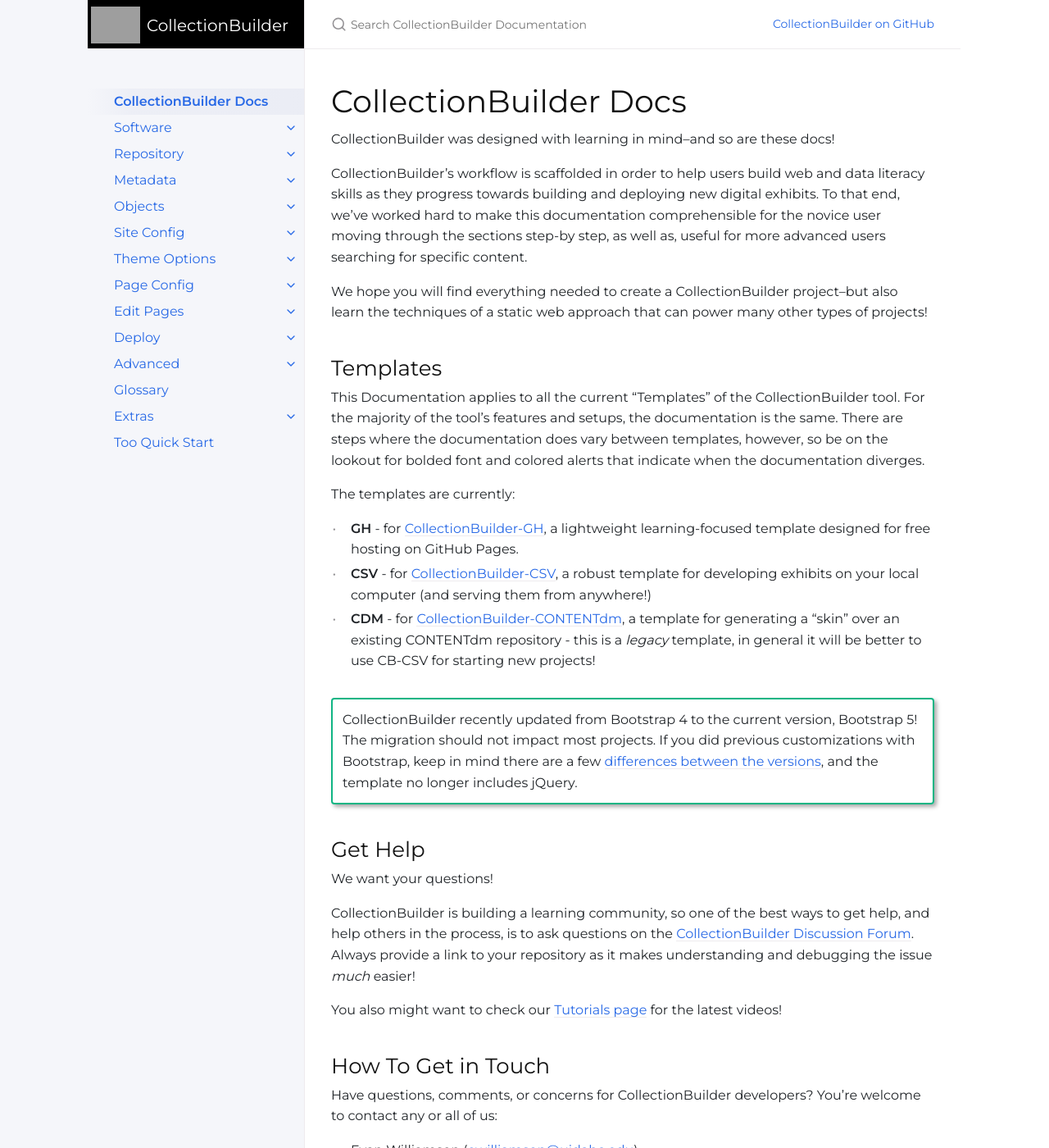
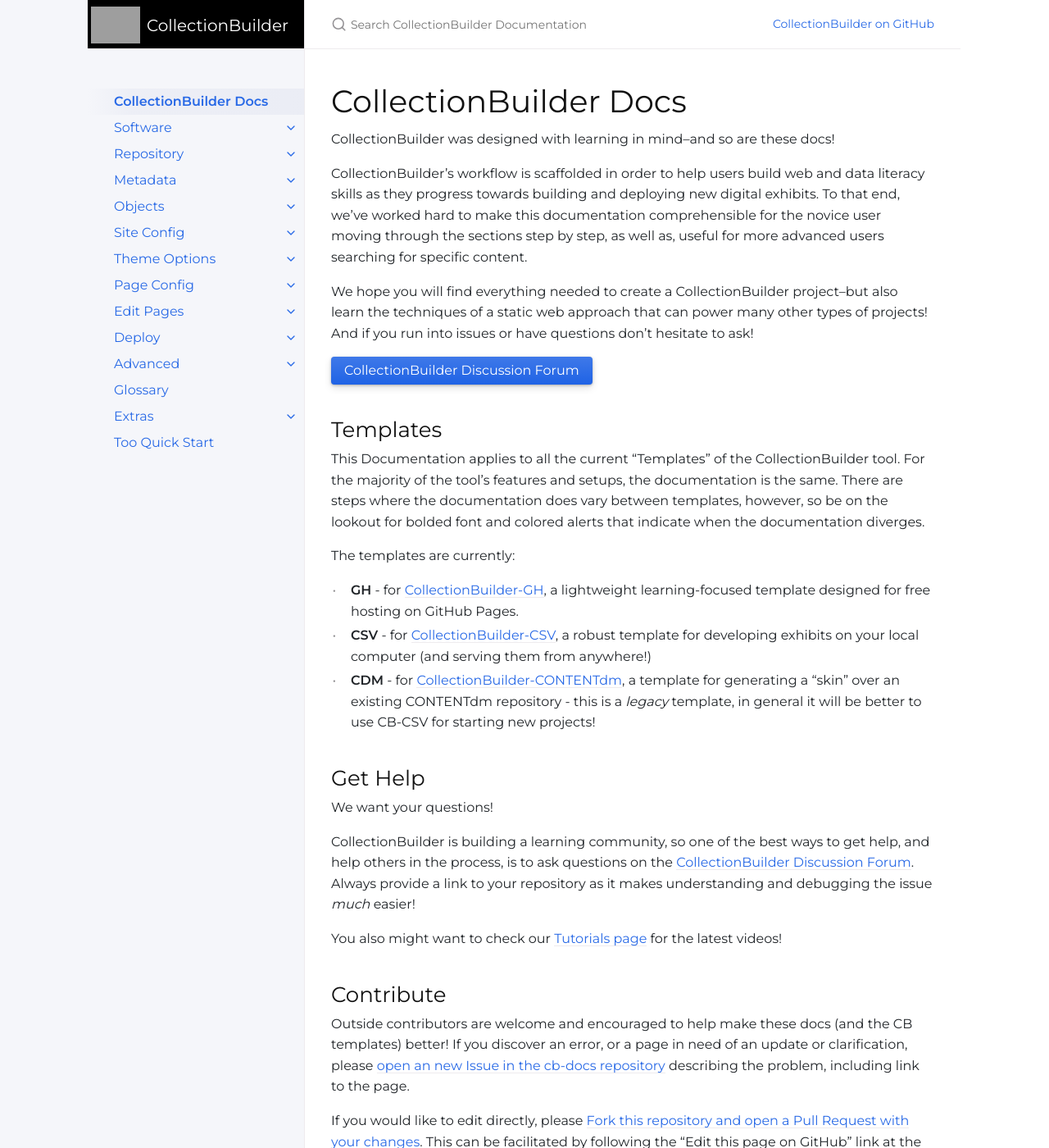
Before and after one commit to CollectionBuilder/cb-docs, a Jekyll site: the page built from index.md, in a window 1280 px wide and 1400 px high. Shown: the whole window at 82% size. Built offline with Jekyll 4.4.1, drawn with Linux system fonts in a browser that asks for light colours; comment, search, counter and statistics services are not loaded; some of the changed text lies outside the part shown.

Commit message:
update home page with big Discussion link

```diff
--- a/index.md
+++ b/index.md
@@ -10,9 +10,12 @@ description: "CollectionBuilder is an open source tool for creating digital coll
 CollectionBuilder was designed with learning in mind--and so are these docs!
 
 CollectionBuilder's workflow is scaffolded in order to help users build web and data literacy skills as they progress towards building and deploying new digital exhibits.
-To that end, we've worked hard to make this documentation comprehensible for the novice user moving through the sections step-by step, as well as, useful for more advanced users searching for specific content.
+To that end, we've worked hard to make this documentation comprehensible for the novice user moving through the sections step by step, as well as, useful for more advanced users searching for specific content.
 
 We hope you will find everything needed to create a CollectionBuilder project--but also learn the techniques of a static web approach that can power many other types of projects!
+And if you run into issues or have questions don't hesitate to ask!
+
+[CollectionBuilder Discussion Forum](https://github.com/orgs/CollectionBuilder/discussions){:.btn .btn-primary target="_blank" rel="noopener"}
 
 ## Templates
 
@@ -26,11 +29,6 @@ The templates are currently:
 - **CSV** - for [CollectionBuilder-CSV](https://github.com/CollectionBuilder/collectionbuilder-csv), a robust template for developing exhibits on your local computer (and serving them from anywhere!)
 - **CDM** - for [CollectionBuilder-CONTENTdm](https://github.com/CollectionBuilder/collectionbuilder-contentdm), a template for generating a "skin" over an existing CONTENTdm repository - this is a *legacy* template, in general it will be better to use CB-CSV for starting new projects!
 
-{:.alert .alert-green}
-CollectionBuilder recently updated from Bootstrap 4 to the current version, Bootstrap 5!
-The migration should not impact most projects.
-If you did previous customizations with Bootstrap, keep in mind there are a few [differences between the versions](https://getbootstrap.com/docs/5.1/migration/), and the template no longer includes jQuery.
-
 ## Get Help
 
 We want your questions!
@@ -40,17 +38,23 @@ Always provide a link to your repository as it makes understanding and debugging
 
 You also might want to check our [Tutorials page](https://collectionbuilder.github.io/tutorials.html) for the latest videos!
 
+## Contribute
+
+Outside contributors are welcome and encouraged to help make these docs (and the CB templates) better!
+If you discover an error, or a page in need of an update or clarification, please [open an new Issue in the cb-docs repository](https://github.com/CollectionBuilder/cb-docs/issues) describing the problem, including link to the page.
+
+If you would like to edit directly, please [Fork this repository and open a Pull Request with your changes](https://guides.github.com/activities/forking/).
+This can be facilitated by following the "Edit this page on GitHub" link at the bottom of any content page.
+Details of the doc's markdown conventions can be found in the [README](https://github.com/CollectionBuilder/cb-docs#readme).
+
+Please keep in mind our [Project Code of Conduct](https://github.com/CollectionBuilder/collectionbuilder.github.io/blob/main/CODE_OF_CONDUCT.md) and check for tips and conventions in our [Contributing](https://github.com/CollectionBuilder/collectionbuilder.github.io/blob/main/CONTRIBUTING.md) doc.
+
 ## How To Get in Touch
 
 Have questions, comments, or concerns for CollectionBuilder developers?
 You're welcome to contact any or all of us:
 
+- [CollectionBuilder Discussion Forum](https://github.com/orgs/CollectionBuilder/discussions) (informal space to ask questions, provide feedback, debug, share and connect!)
 - Evan Williamson (<mailto:ewilliamson@uidaho.edu>)
 - Devin Becker (<mailto:dbecker@uidaho.edu>)
 - Olivia Wikle (<mailto:omwikle@uidaho.edu>)
-- [CollectionBuilder Discussion Forum](https://github.com/orgs/CollectionBuilder/discussions) (informal space to ask questions, provide feedback, debug, share and connect!)
-
-## Other Resources
-
-- [Contributing](https://github.com/CollectionBuilder/collectionbuilder.github.io/blob/main/CONTRIBUTING.md) (tips and conventions)
-- [Project Code of Conduct](https://github.com/CollectionBuilder/collectionbuilder.github.io/blob/main/CODE_OF_CONDUCT.md)
```
